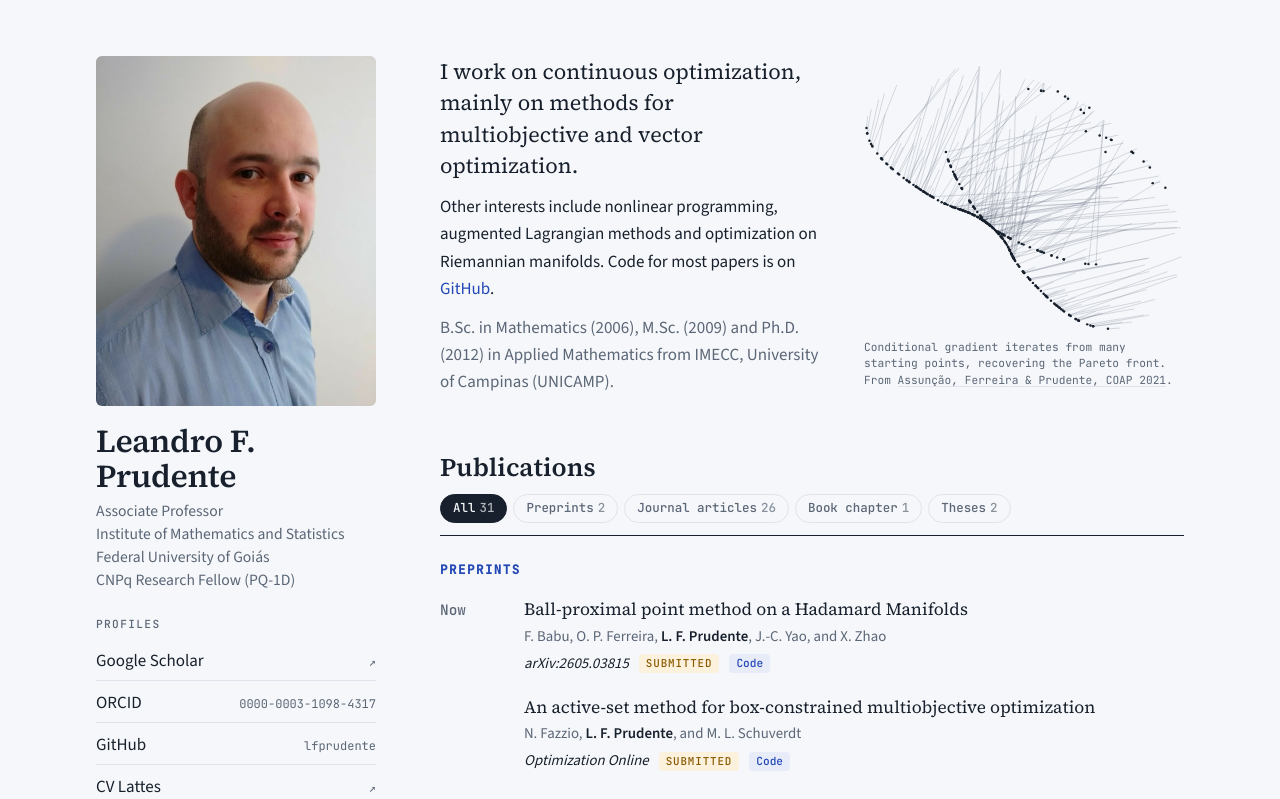
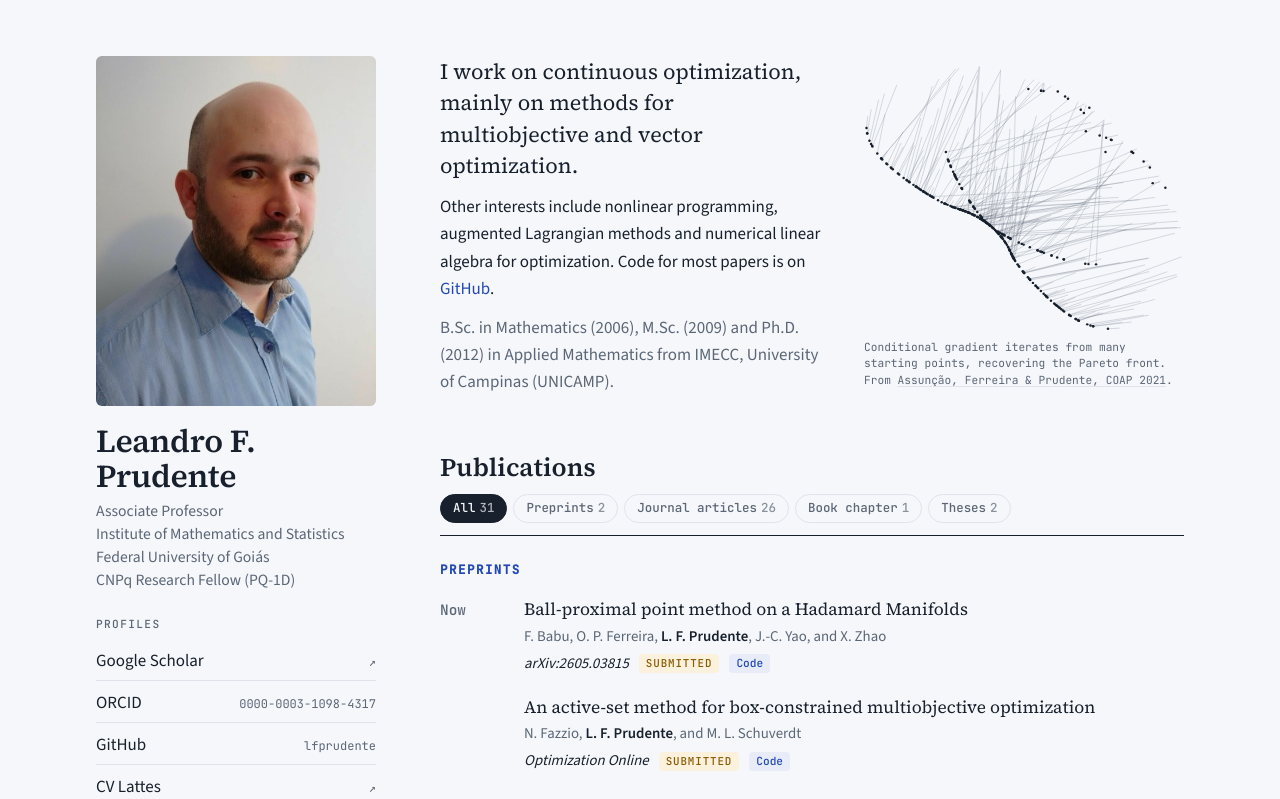
Before and after one commit to lfprudente/lfprudente.github.io, a plain HTML site: page index.html in a window 1280 px wide. Shown: the top 799 px of the page. Drawn offline with nearby package versions, Linux system fonts and the light colour scheme.

Commit message:
Interests: numerical linear algebra instead of Riemannian optimization
Co-Authored-By: Claude Opus 5.5 <noreply@anthropic.com>

```diff
--- a/index.html
+++ b/index.html
@@ -192,7 +192,7 @@ footer { grid-column: 1 / -1; border-top: 1px solid var(--rule); padding-top: 20
     <section class="intro" aria-label="About">
       <div>
         <p class="lede">I work on continuous optimization, mainly on methods for multiobjective and vector optimization.</p>
-        <p>Other interests include nonlinear programming, augmented Lagrangian methods and optimization on Riemannian manifolds. Code for most papers is on <a href="https://github.com/lfprudente">GitHub</a>.</p>
+        <p>Other interests include nonlinear programming, augmented Lagrangian methods and numerical linear algebra for optimization. Code for most papers is on <a href="https://github.com/lfprudente">GitHub</a>.</p>
         <p class="interests">B.Sc. in Mathematics (2006), M.Sc. (2009) and Ph.D. (2012) in Applied Mathematics from IMECC, University of Campinas (UNICAMP).</p>
       </div>
       <figure class="trace">
```
